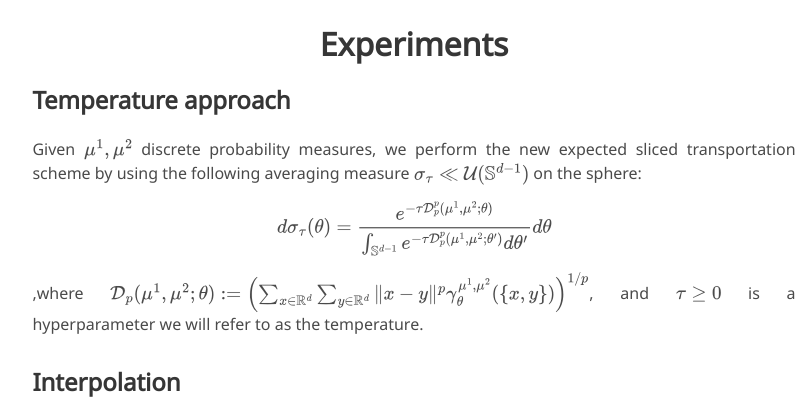
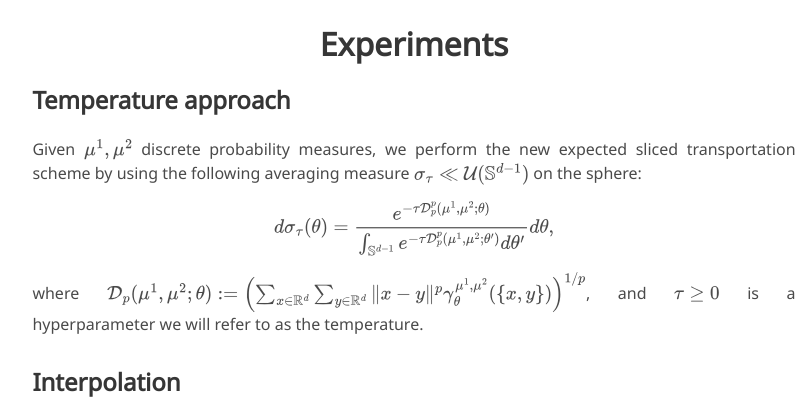
Before and after one commit to xinranliueva/Expected-Sliced-Transport, a plain HTML site: page index.html in a window 1280 px wide. Shown: the part 3200-3599 px from the top of the page, 226-1033 px from the left. Drawn offline with nearby package versions, Linux system fonts and the light colour scheme; some icons are missing; a web font is replaced by a local one.

Commit message:
Update index.html

```diff
--- a/index.html
+++ b/index.html
@@ -259,7 +259,7 @@
         <div class="content has-text-justified">
           <h3 class="title is-4">Temperature approach</h3>
           <p>
-            Given $\mu^1,\mu^2$ discrete probability measures, we perform the new expected sliced transportation scheme by using the following averaging measure $\sigma_\tau\ll \mathcal{U}(\mathbb{S}^{d-1})$ on the sphere: \[d\sigma_\tau(\theta)= \frac{e^{-\tau \mathcal{D}^p_p(\mu^1,\mu^2;\theta)}}{\int_{\mathbb S^{d-1}} e^{-\tau \mathcal{D}_p^p(\mu^1,\mu^2;\theta') }d\theta'}d\theta\],where $\mathcal{D}_p(\mu^1,\mu^2;\theta):=\left(\sum_{x\in \mathbb{R}^d}\sum_{y\in\mathbb{R}^d}\|x-y\|^p\gamma_\theta^{\mu^1,\mu^2}(\{x,y\})\right)^{1/p}$, and $\tau \geq 0$ is a hyperparameter we will refer to as the temperature.
+            Given $\mu^1,\mu^2$ discrete probability measures, we perform the new expected sliced transportation scheme by using the following averaging measure $\sigma_\tau\ll \mathcal{U}(\mathbb{S}^{d-1})$ on the sphere: \[d\sigma_\tau(\theta)= \frac{e^{-\tau \mathcal{D}^p_p(\mu^1,\mu^2;\theta)}}{\int_{\mathbb S^{d-1}} e^{-\tau \mathcal{D}_p^p(\mu^1,\mu^2;\theta') }d\theta'}d\theta,\]where $\mathcal{D}_p(\mu^1,\mu^2;\theta):=\left(\sum_{x\in \mathbb{R}^d}\sum_{y\in\mathbb{R}^d}\|x-y\|^p\gamma_\theta^{\mu^1,\mu^2}(\{x,y\})\right)^{1/p}$, and $\tau \geq 0$ is a hyperparameter we will refer to as the temperature.
           </p>
 
           <h3 class="title is-4">Interpolation</h3>
```
